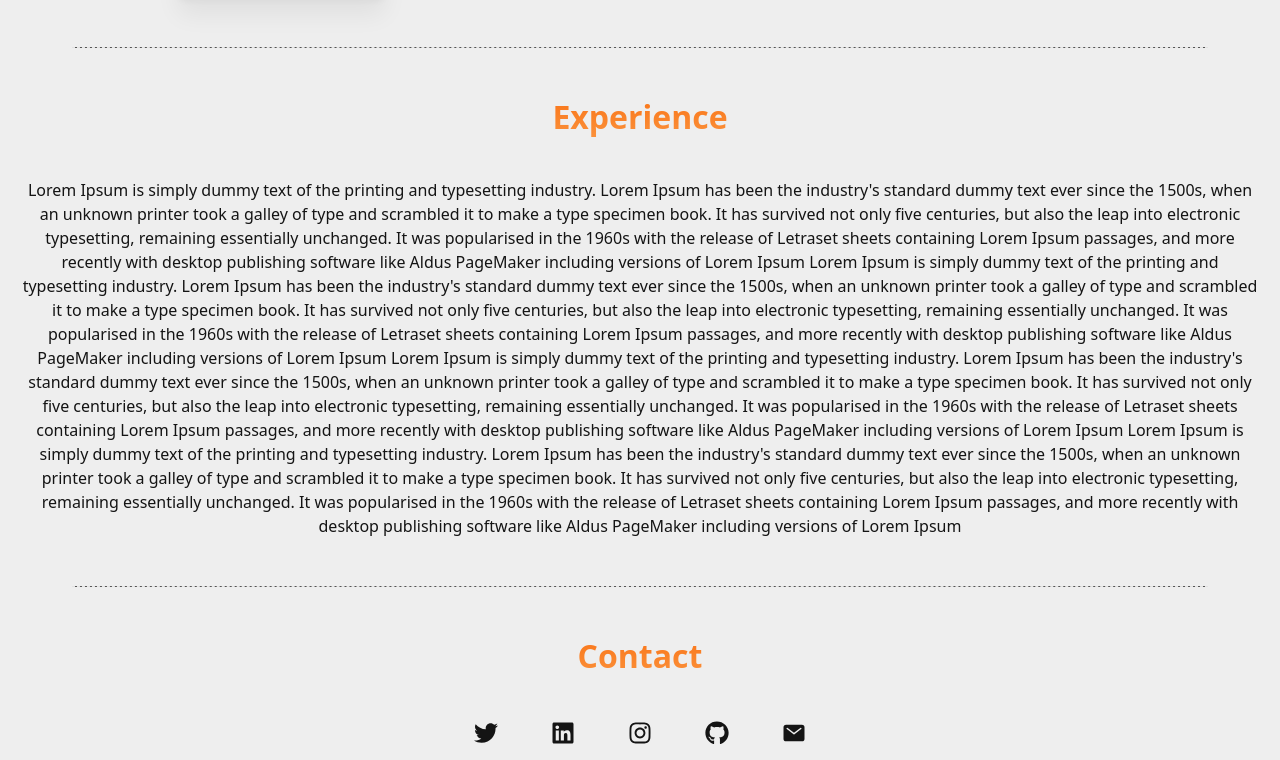
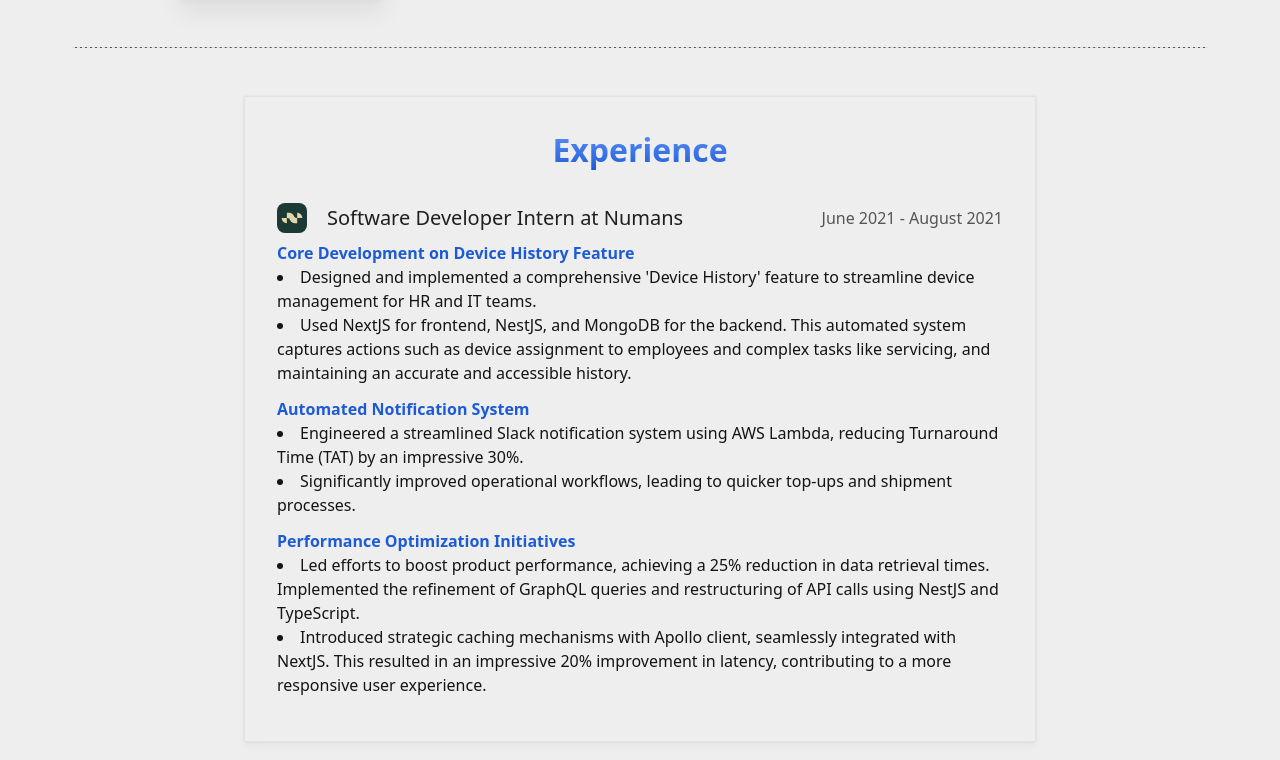
Before and after one commit to niketjain1/Portfolio, a React (Create React App) app: page / in a window 1280 px wide. Shown: the part 1080-1840 px from the top of the page. Built offline with nearby package versions, Linux system fonts and the light colour scheme.

Commit message:
👌 IMPROVE: Make component for experience section

```diff
--- /dev/null
+++ b/src/components/Experience.jsx
@@ -0,0 +1,74 @@
+import React from "react";
+import NumansLogo from "../assets/NumansLogo.svg";
+
+const Experience = () => {
+  return (
+    <div className="flex flex-col px-56">
+      <div className=" border shadow-sm p-8">
+        <h2 className="title-base mb-8 bg-gradient-to-b from-blue-300 to-blue-600 bg-clip-text text-transparent">
+          Experience
+        </h2>
+        <div className="flex items-center mb-2">
+          <img src={NumansLogo} alt="NumansLogo" />
+          <div className="subtitle-base ml-5 text-gray-800 dark:text-white">
+            Software Developer Intern at Numans
+          </div>
+          <div className="ml-auto text-gray-600">June 2021 - August 2021</div>
+        </div>
+        <div className="mb-3 text-start">
+          <strong className="text-blue-600 dark:text-blue-300">
+            Core Development on Device History Feature
+          </strong>
+          <ul className="list-disc list-inside">
+            <li>
+              Designed and implemented a comprehensive 'Device History' feature
+              to streamline device management for HR and IT teams.
+            </li>
+            <li>
+              Used NextJS for frontend, NestJS, and MongoDB for the backend.
+              This automated system captures actions such as device assignment
+              to employees and complex tasks like servicing, and maintaining an
+              accurate and accessible history.
+            </li>
+          </ul>
+        </div>
+        <div className="mb-3 text-start">
+          <strong className="text-blue-600 dark:text-blue-300">
+            Automated Notification System
+          </strong>
+          <ul className="list-disc list-inside">
+            <li>
+              Engineered a streamlined Slack notification system using AWS
+              Lambda, reducing Turnaround Time (TAT) by an impressive 30%.
+            </li>
+            <li>
+              Significantly improved operational workflows, leading to quicker
+              top-ups and shipment processes.
+            </li>
+          </ul>
+        </div>
+        <div className="mb-3 text-start">
+          <strong className="text-blue-600 dark:text-blue-300">
+            Performance Optimization Initiatives
+          </strong>
+          <ul className="list-disc list-inside">
+            <li>
+              Led efforts to boost product performance, achieving a 25%
+              reduction in data retrieval times. Implemented the refinement of
+              GraphQL queries and restructuring of API calls using NestJS and
+              TypeScript.
+            </li>
+            <li>
+              Introduced strategic caching mechanisms with Apollo client,
+              seamlessly integrated with NextJS. This resulted in an impressive
+              20% improvement in latency, contributing to a more responsive user
+              experience.
+            </li>
+          </ul>
+        </div>
+      </div>
+    </div>
+  );
+};
+
+export default Experience;
--- a/src/components/Hero.jsx
+++ b/src/components/Hero.jsx
@@ -9,6 +9,7 @@ import { FaGithub } from "react-icons/fa6";
 import avatar from "../assets/avatar.svg";
 import ProjectCard from "./ProjectCard";
 import { IoMail } from "react-icons/io5";
+import Experience from "./Experience";
 
 const Hero = ({ sectionSelected }) => {
   useEffect(() => {
@@ -112,7 +113,7 @@ const Hero = ({ sectionSelected }) => {
       <div id="Projects" />
       <div className="border-t border-dashed w-11/12 my-12 bg-gray-600 dark:bg-gray-300" />
       <div className="flex flex-col items-center justify-center">
-        <h2 className="title-base mb-8 bg-gradient-to-b from-orange-500 to-orange-400 bg-clip-text text-transparent">
+        <h2 className="title-base mb-8 bg-gradient-to-b from-orange-300 to-orange-600 bg-clip-text text-transparent">
           Projects
         </h2>
         <div className="grid grid-cols-1 sm:grid-cols-2 md:grid-cols-3 lg:grid-cols-4 gap-8">
@@ -123,53 +124,12 @@ const Hero = ({ sectionSelected }) => {
       </div>
       <div id="Experience" />
       <div className="border-t border-dashed w-11/12 my-12 bg-gray-600 dark:bg-gray-300" />
-      <div className="flex flex-col items-center justify-center">
-        <h2 className="title-base mb-8 bg-gradient-to-b from-orange-500 to-orange-400 bg-clip-text text-transparent">
-          Experience
-        </h2>
-        <p className="font-sans mt-2">
-          Lorem Ipsum is simply dummy text of the printing and typesetting
-          industry. Lorem Ipsum has been the industry's standard dummy text ever
-          since the 1500s, when an unknown printer took a galley of type and
-          scrambled it to make a type specimen book. It has survived not only
-          five centuries, but also the leap into electronic typesetting,
-          remaining essentially unchanged. It was popularised in the 1960s with
-          the release of Letraset sheets containing Lorem Ipsum passages, and
-          more recently with desktop publishing software like Aldus PageMaker
-          including versions of Lorem Ipsum Lorem Ipsum is simply dummy text of
-          the printing and typesetting industry. Lorem Ipsum has been the
-          industry's standard dummy text ever since the 1500s, when an unknown
-          printer took a galley of type and scrambled it to make a type specimen
-          book. It has survived not only five centuries, but also the leap into
-          electronic typesetting, remaining essentially unchanged. It was
-          popularised in the 1960s with the release of Letraset sheets
-          containing Lorem Ipsum passages, and more recently with desktop
-          publishing software like Aldus PageMaker including versions of Lorem
-          Ipsum Lorem Ipsum is simply dummy text of the printing and typesetting
-          industry. Lorem Ipsum has been the industry's standard dummy text ever
-          since the 1500s, when an unknown printer took a galley of type and
-          scrambled it to make a type specimen book. It has survived not only
-          five centuries, but also the leap into electronic typesetting,
-          remaining essentially unchanged. It was popularised in the 1960s with
-          the release of Letraset sheets containing Lorem Ipsum passages, and
-          more recently with desktop publishing software like Aldus PageMaker
-          including versions of Lorem Ipsum Lorem Ipsum is simply dummy text of
-          the printing and typesetting industry. Lorem Ipsum has been the
-          industry's standard dummy text ever since the 1500s, when an unknown
-          printer took a galley of type and scrambled it to make a type specimen
-          book. It has survived not only five centuries, but also the leap into
-          electronic typesetting, remaining essentially unchanged. It was
-          popularised in the 1960s with the release of Letraset sheets
-          containing Lorem Ipsum passages, and more recently with desktop
-          publishing software like Aldus PageMaker including versions of Lorem
-          Ipsum
-        </p>
-      </div>
+      <Experience />
 
       <div id="Contact" />
       <div className="border-t border-dashed w-11/12 my-12 bg-gray-600 dark:bg-gray-300" />
       <div className="flex flex-col items-center justify-center">
-        <h2 className="title-base mb-8 bg-gradient-to-b from-orange-500 to-orange-400 bg-clip-text text-transparent">
+        <h2 className="title-base mb-8 bg-gradient-to-b from-green-300 to-green-600 bg-clip-text text-transparent">
           Contact
         </h2>
       </div>
```
